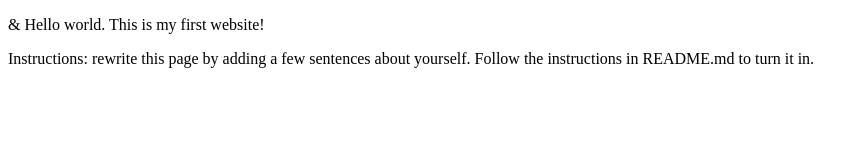
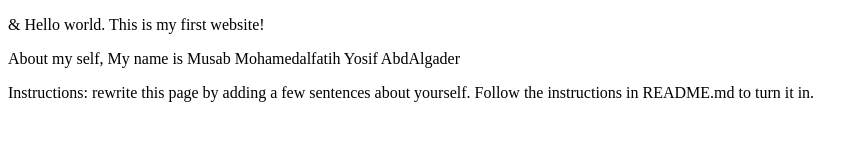
Before and after one commit to MusabKurdi/webdev_lab1, a plain HTML site: page index.html in a window 1280 px wide. Shown: the whole page, without its empty margins (0-868 px from the left). Drawn offline with Linux system fonts and the light colour scheme.

Commit message:
Update index.html

```diff
--- a/index.html
+++ b/index.html
@@ -6,6 +6,7 @@
 </head>
 <body>
   <p>&amp; Hello world. This is my first website!</p>
+  <p> About my self, My name is Musab Mohamedalfatih Yosif AbdAlgader</p>
   <p>Instructions: rewrite this page by adding a few sentences about yourself. Follow the instructions in README.md to turn it in.</p>
 </body>
 </html>
```
